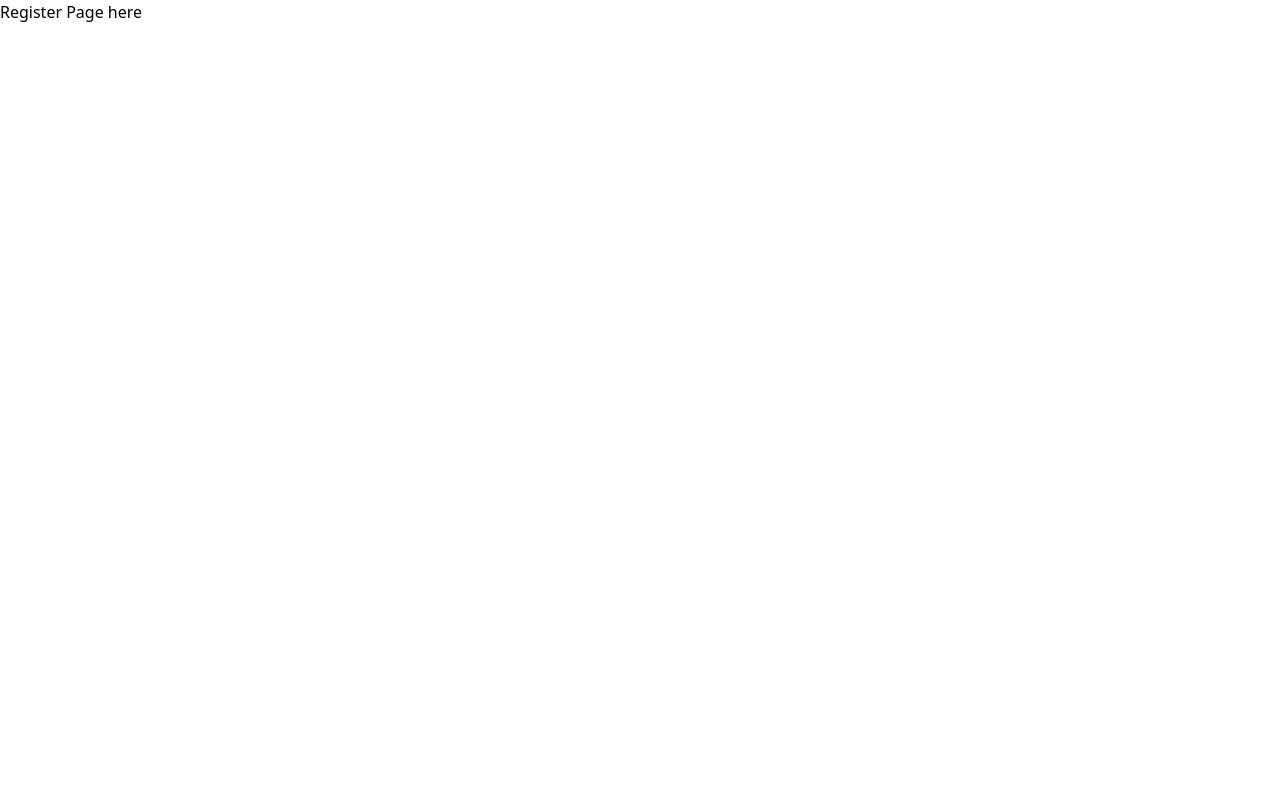
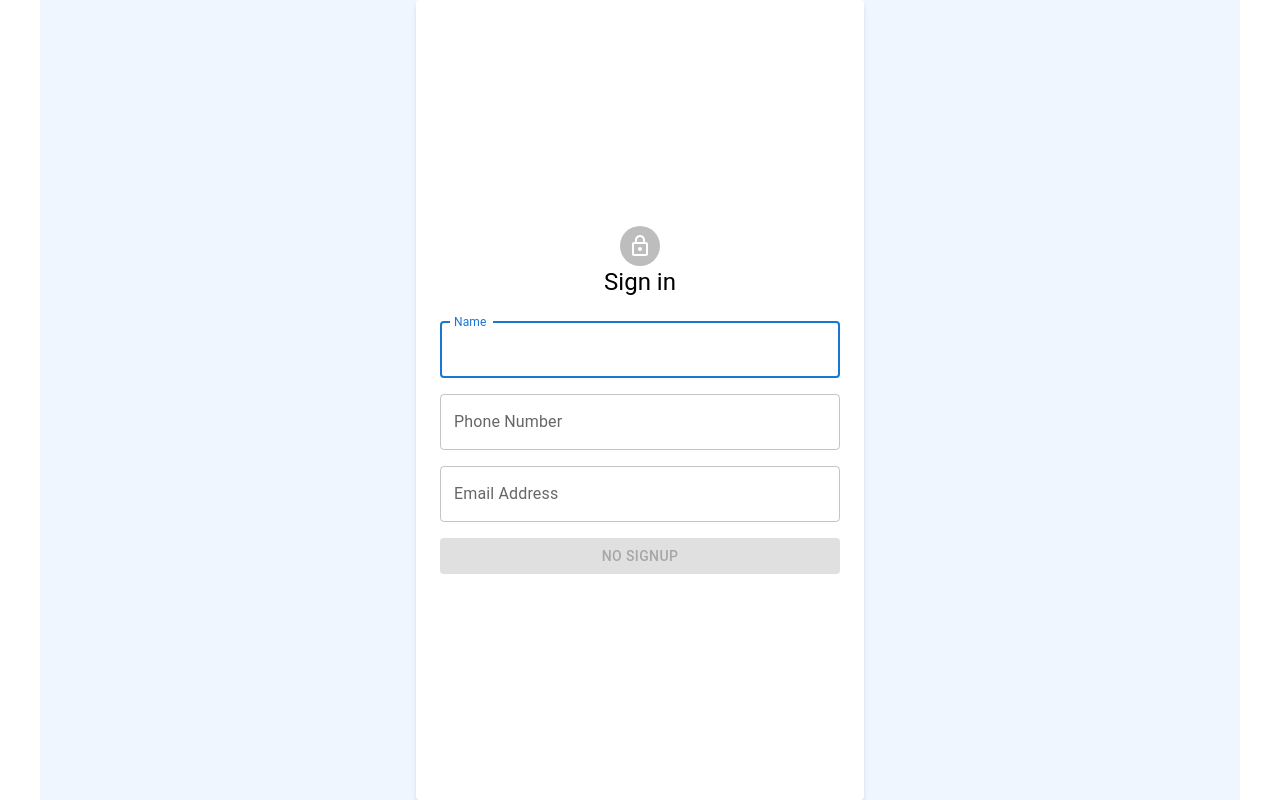
Before and after one commit to ucantbe-jagmeet/gmo-project, a React (Vite) app: page /register in a window 1280 px wide. Built offline with nearby package versions, Linux system fonts and the light colour scheme.

Commit message:
register page done

```diff
--- a/src/@types.ts
+++ b/src/@types.ts
@@ -3,3 +3,8 @@ export interface INavbarData {
   title: string;
   href: string;
 }
+export interface IUser {
+  name: string;
+  phone: string;
+  email: string;
+}
--- a/src/Pages/Register.tsx
+++ b/src/Pages/Register.tsx
@@ -1,7 +1,105 @@
-import React from "react";
+import React, { useEffect, useState } from "react";
+import {
+  TextField,
+  Button,
+  Container,
+  Typography,
+  Avatar,
+} from "@mui/material";
+import LockOutlinedIcon from "@mui/icons-material/LockOutlined";
+import { IUser } from "../@types";
+
+const initialState: IUser = {
+  name: "",
+  phone: "",
+  email: "",
+};
 
 const Register: React.FC = () => {
-  return <div>Register Page here</div>;
+  const [user, setUser] = useState<IUser>({
+    name: "",
+    phone: "",
+    email: "",
+  });
+  const [buttonDisabled, setButtonDisabled] = React.useState(false);
+  const handleChange = (e: React.ChangeEvent<HTMLInputElement>) => {
+    setUser({ ...user, [e.target.name]: e.target.value });
+  };
+
+  const handleSubmit = (event: React.FormEvent) => {
+    event.preventDefault();
+    localStorage.setItem("userRegistered", JSON.stringify(user));
+    setUser(initialState);
+  };
+
+  useEffect(() => {
+    if (
+      user.name.length > 0 &&
+      user.phone.length > 0 &&
+      user.email.length > 0
+    ) {
+      setButtonDisabled(false);
+    } else {
+      setButtonDisabled(true);
+    }
+  }, [user]);
+  return (
+    <Container className="flex items-center justify-center  h-screen bg-blue-50 ">
+      <div className="w-full h-full  max-w-md p-6 bg-white rounded mx-auto shadow-md flex  justify-center flex-col">
+        <div className="flex flex-col items-center mb-6">
+          <Avatar className="w-12 h-12 bg-blue-500">
+            <LockOutlinedIcon />
+          </Avatar>
+          <Typography variant="h5" className="mt-4">
+            Sign in
+          </Typography>
+        </div>
+        <form className="space-y-4" onSubmit={handleSubmit}>
+          <TextField
+            variant="outlined"
+            fullWidth
+            id="name"
+            label="Name"
+            name="name"
+            autoComplete="name"
+            value={user.name}
+            onChange={handleChange}
+            autoFocus
+          />
+          <TextField
+            variant="outlined"
+            fullWidth
+            id="phone"
+            label="Phone Number"
+            name="phone"
+            autoComplete="tel"
+            value={user.phone}
+            onChange={handleChange}
+          />
+          <TextField
+            variant="outlined"
+            fullWidth
+            id="email"
+            label="Email Address"
+            name="email"
+            autoComplete="email"
+            value={user.email}
+            onChange={handleChange}
+          />
+          <Button
+            type="submit"
+            fullWidth
+            variant="contained"
+            color="primary"
+            className="bg-blue-500 hover:bg-blue-600"
+            disabled={buttonDisabled}
+          >
+            {buttonDisabled ? "No signup" : "Signup"}
+          </Button>
+        </form>
+      </div>
+    </Container>
+  );
 };
 
 export default Register;
```
